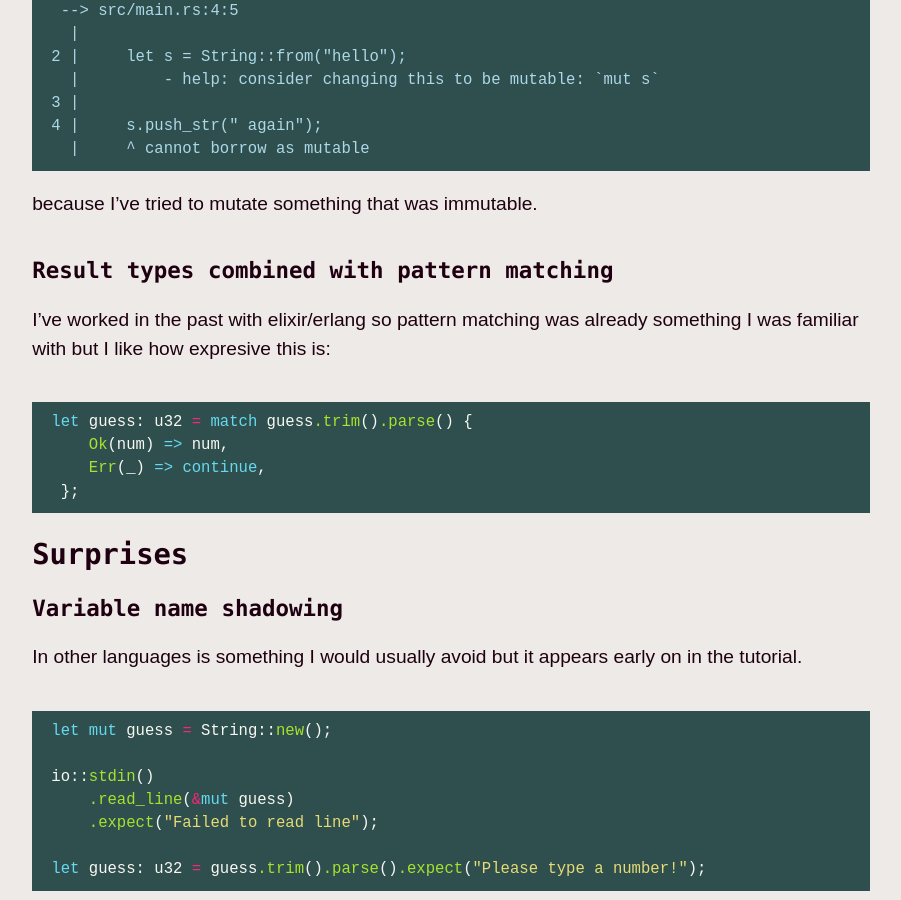
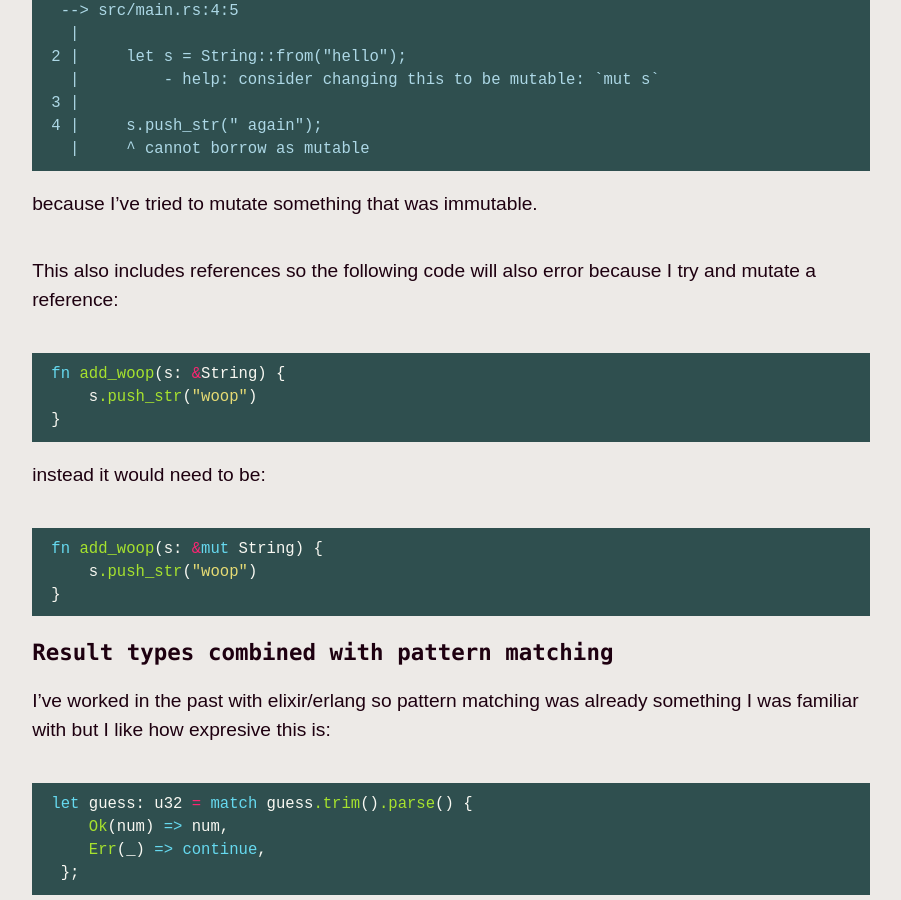
Before and after one commit to meadsteve/meadsteve.github.io, a Jekyll site: the page built from _posts/2021-10-01-learning-rust.markdown, in a window 1280 px wide and 900 px high, scrolled down 1282 px. Shown: the whole window, without its empty margins (189-1090 px from the left). Built offline with Jekyll 4.4.1, drawn with Linux system fonts in a browser that asks for light colours; nearby versions of some CDN libraries.

Commit message:
update rust post

````diff
--- a/_posts/2021-10-01-learning-rust.markdown
+++ b/_posts/2021-10-01-learning-rust.markdown
@@ -51,6 +51,22 @@ error[E0596]: cannot borrow `s` as mutable, as it is not declared as mutable
 ```
 
 because I've tried to mutate something that was immutable.
+
+This also includes references so the following code will also error because I try and mutate a reference:
+
+```rust
+fn add_woop(s: &String) {
+    s.push_str("woop")
+}
+```
+
+instead it would need to be:
+
+```rust
+fn add_woop(s: &mut String) {
+    s.push_str("woop")
+}
+```
 
 ### Result types combined with pattern matching
 
````
